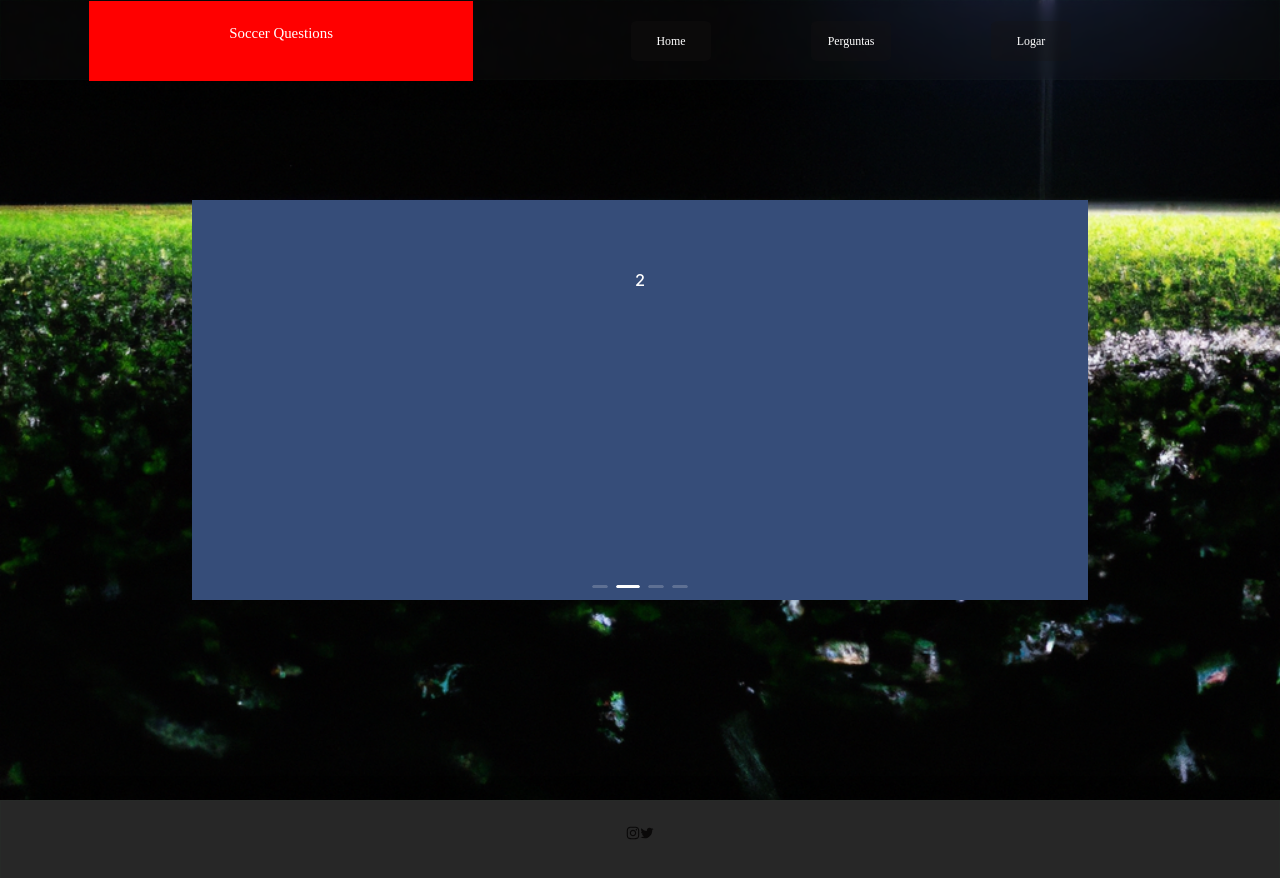
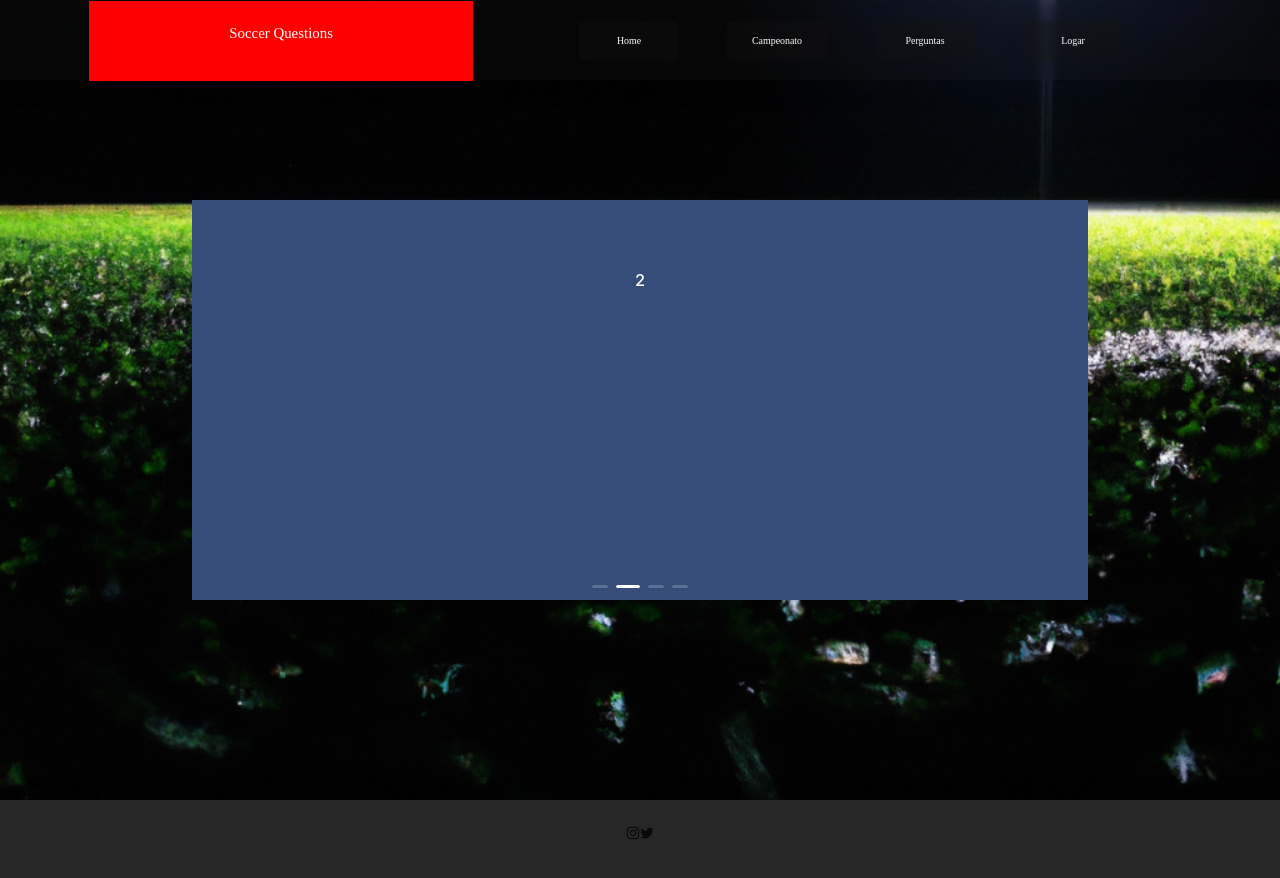
Before and after one commit to RafaelCss/FrontQuiz, a Next.js app: page / in a window 1280 px wide. Shown: the top 878 px of the page. Built offline with nearby package versions, Linux system fonts and the light colour scheme; a web font is replaced by a local one.

Commit message:
08-05 ajustando formulário de login

```diff
--- a/src/Components/Menu/index.tsx
+++ b/src/Components/Menu/index.tsx
@@ -2,7 +2,7 @@ import Link from 'next/link';
 import Style from './style';
 
 function Menu() {
-  const listaDeBotoes = ['Home', 'Perguntas', 'Logar'];
+  const listaDeBotoes = ['Home', 'Campeonato', 'Perguntas', 'Logar'];
 
   return (
     <Style.ContainerMenu>
--- a/src/Components/Menu/style.tsx
+++ b/src/Components/Menu/style.tsx
@@ -20,12 +20,12 @@ const ButtonMod = styled.button`
   justify-content: center;
   align-items: center;
   text-align: center;
-  width: 80px;
+  width: 100px;
   height: 40px;
   border-radius: 10%;
   color: white;
   font-family: 'Tilt Warp', cursive;
-  font-size: 1.2rem;
+  font-size: 1rem;
   border: none;
   background-color: #1816164e;
   &:hover {
```
